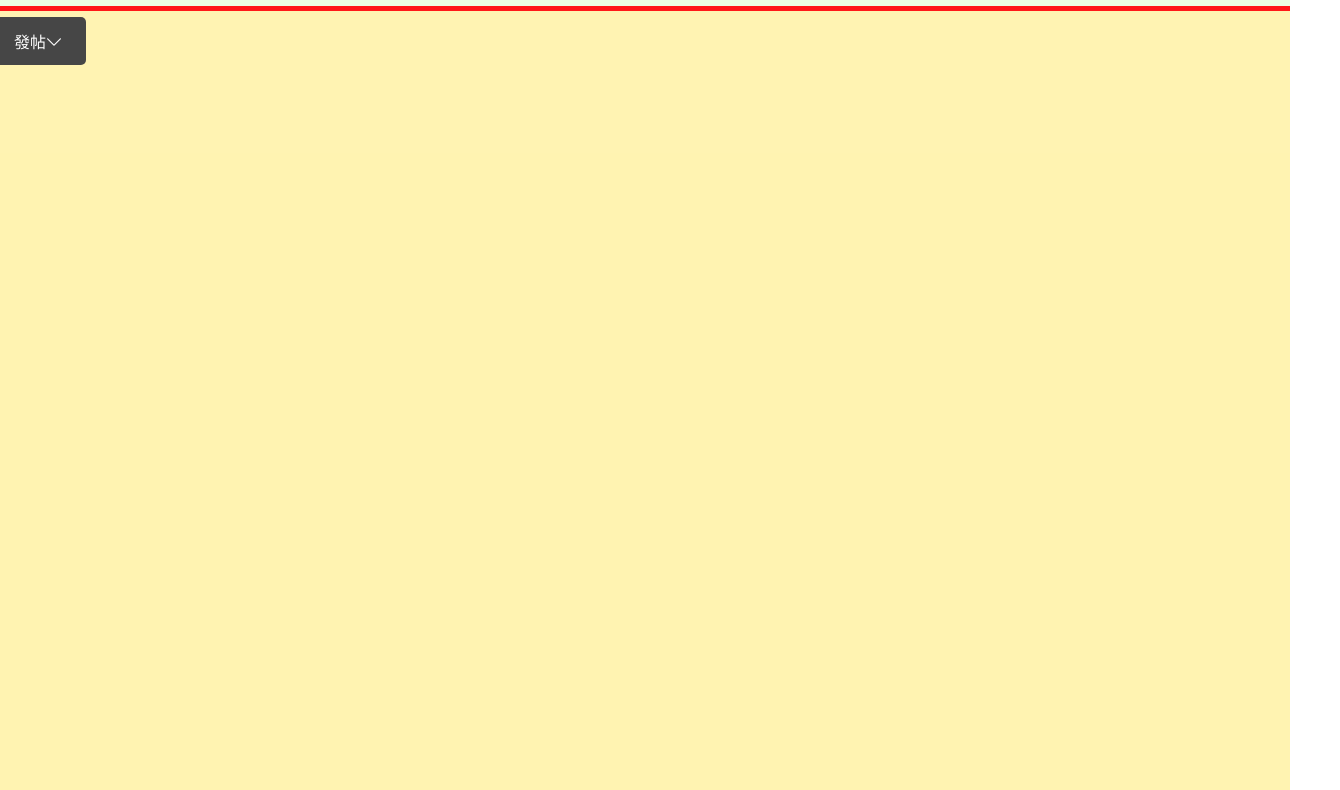
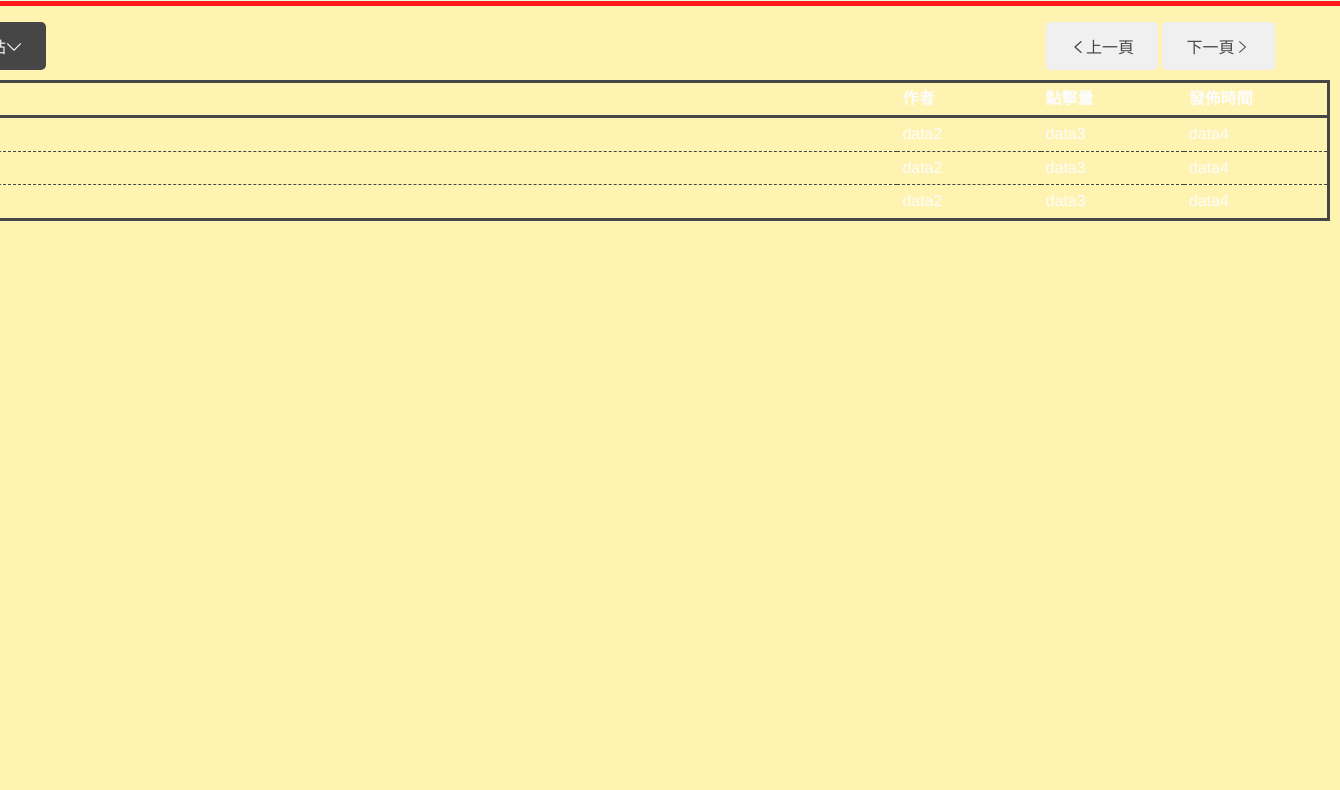
Before and after one commit to ngiokweng/web_project, a plain HTML site: page index.html in a window 1280 px wide. Shown: the part 102-892 px from the top of the page, 1340 px wide, since content can reach past the window. Drawn offline with Linux system fonts and the light colour scheme.

Commit message:
完成發帖區的html、css

```diff
--- a/css/iconfont.css
+++ b/css/iconfont.css
@@ -14,6 +14,14 @@
   -moz-osx-font-smoothing: grayscale;
 }
 
+.icon-arrow-right:before {
+  content: "\e665";
+}
+
+.icon-arrow-left-bold:before {
+  content: "\e685";
+}
+
 .icon-arrow:before {
   content: "\e625";
 }
--- a/css/index.css
+++ b/css/index.css
@@ -12,12 +12,27 @@ body{
 }
 
 
+button{
+    border: none; /* 邊框 */
+    color: white; /* 文字顏色 */
+    padding: 12px 24px; /* 內部邊距 */
+    text-align: center; /* 文字對齊 */
+    text-decoration: none; /* 文字下劃線 */
+    display: inline-block; /* 顯示為行內元素 */
+    font-size: 16px; /* 文字大小 */
+    border-radius: 5px; /* 圓角 */
+    transition: background-color 0.3s ease; /* 轉場效果 */
+    cursor: pointer; /* 指標樣式 */
+    margin-top: 6px;
+}
+
 .header{
-    width: 1300px;
+    width: 1400px;
     height: 100px;
     background-color: rgba(145, 255, 101, 0.205);
     display: flex;
     border-bottom: 5px solid red;
+    box-sizing: border-box;
 }
 
 .top-bar{
@@ -27,10 +42,11 @@ body{
 
 .top-bar .title{
     font-size: 50px;
+    padding-left: 10px;
 }
 
 .top-bar .login-area{
-    margin-left: 700px;
+    margin-left: 830px;
 }
 
 .login-area .login{
@@ -52,19 +68,6 @@ body{
     padding: 0 10px 0 10px;
 }
 
-button{
-    border: none; /* 邊框 */
-    color: white; /* 文字顏色 */
-    padding: 12px 24px; /* 內部邊距 */
-    text-align: center; /* 文字對齊 */
-    text-decoration: none; /* 文字下劃線 */
-    display: inline-block; /* 顯示為行內元素 */
-    font-size: 16px; /* 文字大小 */
-    border-radius: 5px; /* 圓角 */
-    transition: background-color 0.3s ease; /* 轉場效果 */
-    cursor: pointer; /* 指標樣式 */
-    margin-top: 6px;
-}
 
 
 #login-btn{
@@ -84,14 +87,65 @@ button{
 
 
 .container{
-    width: 1300px;
+    width: 1400px;
     height: 1000px;
     background-color: rgba(255, 225, 56, 0.432);
+    box-sizing: border-box;
+    padding: 10px;
+}
+
+.control-area{
+    display: flex;
+    margin-bottom: 10px;
+}
+
+.control-area div:nth-child(1){
+    margin-right: 1000px;
 }
 
 #psot-article{
-    background-color: #333333;
+    background-color: #333;
 }
 #psot-article:hover{
     background-color: #686868;
 }
+
+#prev,#next{
+    color: #333333;
+}
+
+#prev:hover, #next:hover{
+    background-color: #9e9e9e;
+}
+
+.container table{
+    width: 100%;
+    table-layout: fixed;
+    border-collapse: collapse;
+    border:3px solid #333;
+}
+table td, table th{
+    padding: 5px;
+}
+
+thead{
+    border:3px solid #333;
+}
+
+thead th:nth-child(1){
+    width: 70%;
+}
+
+thead th{
+    width: 10%;
+    text-align: left;
+}
+
+tbody tr{
+    border: #333 1px dashed;
+    cursor: pointer;
+}
+
+tbody tr:hover{
+    background-color: #dba032cb;
+}
--- a/index.html
+++ b/index.html
@@ -36,8 +36,47 @@
     </div>
     <div class="container">
         <div class="control-area">
-            <button id="psot-article">發帖<span class="iconfont icon-arrow"></span></button>
+            <div>
+                <button id="psot-article">發帖<span class="iconfont icon-arrow"></span></button>
+            </div>
+            <div>
+                <button id="prev"><span class="iconfont icon-arrow-left-bold"></span>上一頁</button>
+                <button id="next">下一頁<span class="iconfont icon-arrow-right"></span></button>
+            </div>
         </div>
+        <table>
+            <thead>
+                <tr>
+                    <th>標題</th>
+                    <th>作者</th>
+                    <th>點擊量</th>
+                    <th>發佈時間</th>
+                </tr>
+            </thead>
+            <tbody>
+                <tr>
+                    <td>data1</td>
+                    <td>data2</td>
+                    <td>data3</td>
+                    <td>data4</td>
+                </tr>
+                <tr>
+                    <td>data1</td>
+                    <td>data2</td>
+                    <td>data3</td>
+                    <td>data4</td>
+                </tr>
+                <tr>
+                    <td>data1</td>
+                    <td>data2</td>
+                    <td>data3</td>
+                    <td>data4</td>
+                </tr>
+            </tbody>
+
+        </table>
     </div>
+
+    <script src="js/index.js"></script>
 </body>
 </html>
```
Also changed, not shown: iconfont/iconfont.ttf, iconfont/iconfont.woff, iconfont/iconfont.woff2, js/index.js (added).
